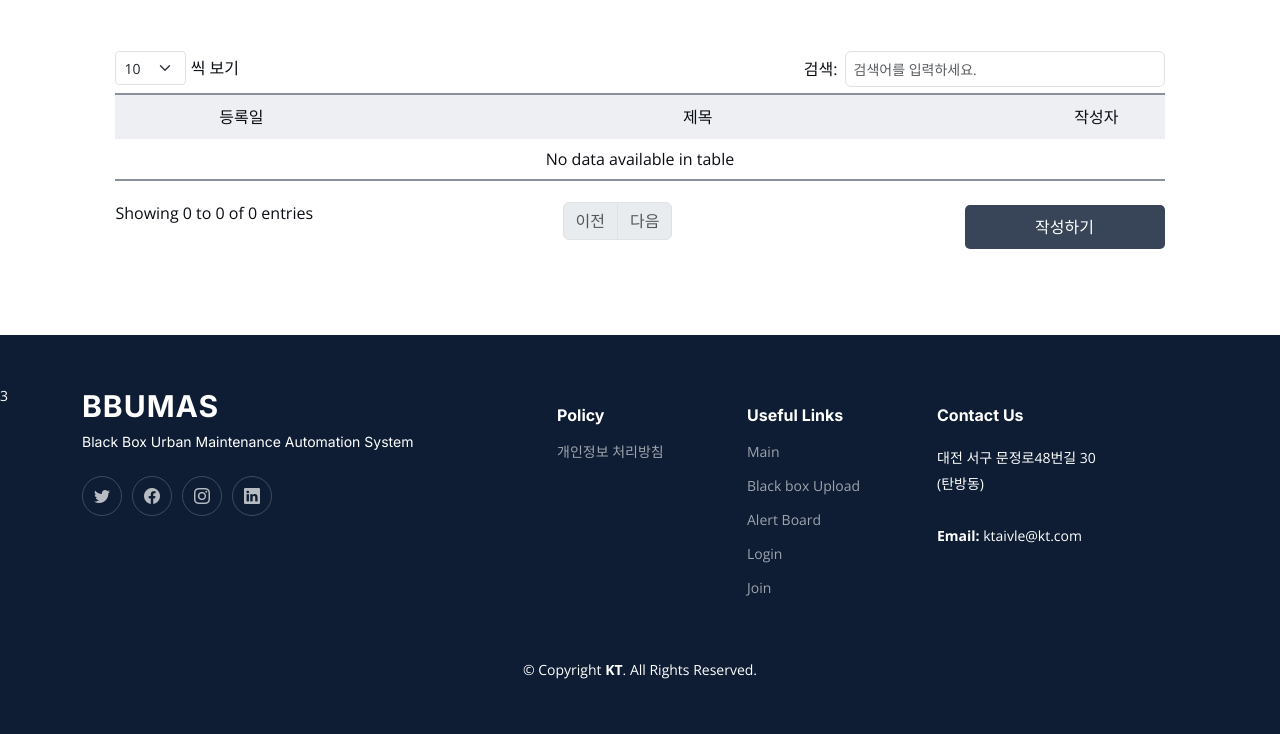
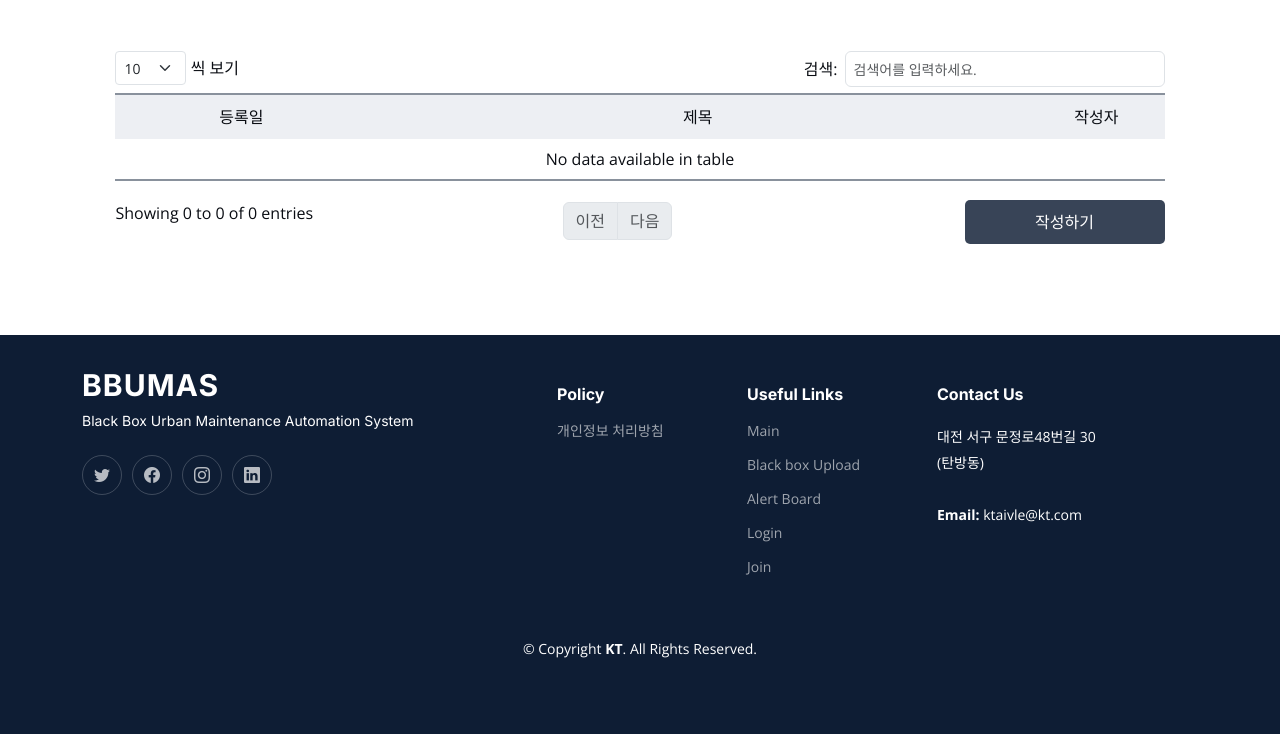
Before and after one commit to alfkalfk1234/BBUMAS_Aivle_3rd, a Django app: page /post/ in a window 1280 px wide. Shown: the part 388-1122 px from the top of the page. After the commit the page ends 1046 px from the top, so only its background shows below. Run offline with Django 4.2, Linux system fonts and the light colour scheme; data that the repository does not hold is empty; some libraries are stand-ins or nearby versions.

Commit message:
post.html footer 오류 수정

```diff
--- a/post/templates/post/post.html
+++ b/post/templates/post/post.html
@@ -189,7 +189,7 @@
 
 
   <!-- ======= Footer ======= -->
-  <footer id="footer" class="footer">3
+  <footer id="footer" class="footer">
     <div class="container">
       <div class="row gy-4">
         <div class="col-lg-5 col-md-12 footer-info">
--- a/static/assets/css/main.css
+++ b/static/assets/css/main.css
@@ -379,7 +379,7 @@ th {
   border-radius: 5px;
   cursor: pointer;
   transition: 0.3s;
-  margin-top: -50px;
+  margin-top: -55px;
 }
 
 .separator3:hover {
```
